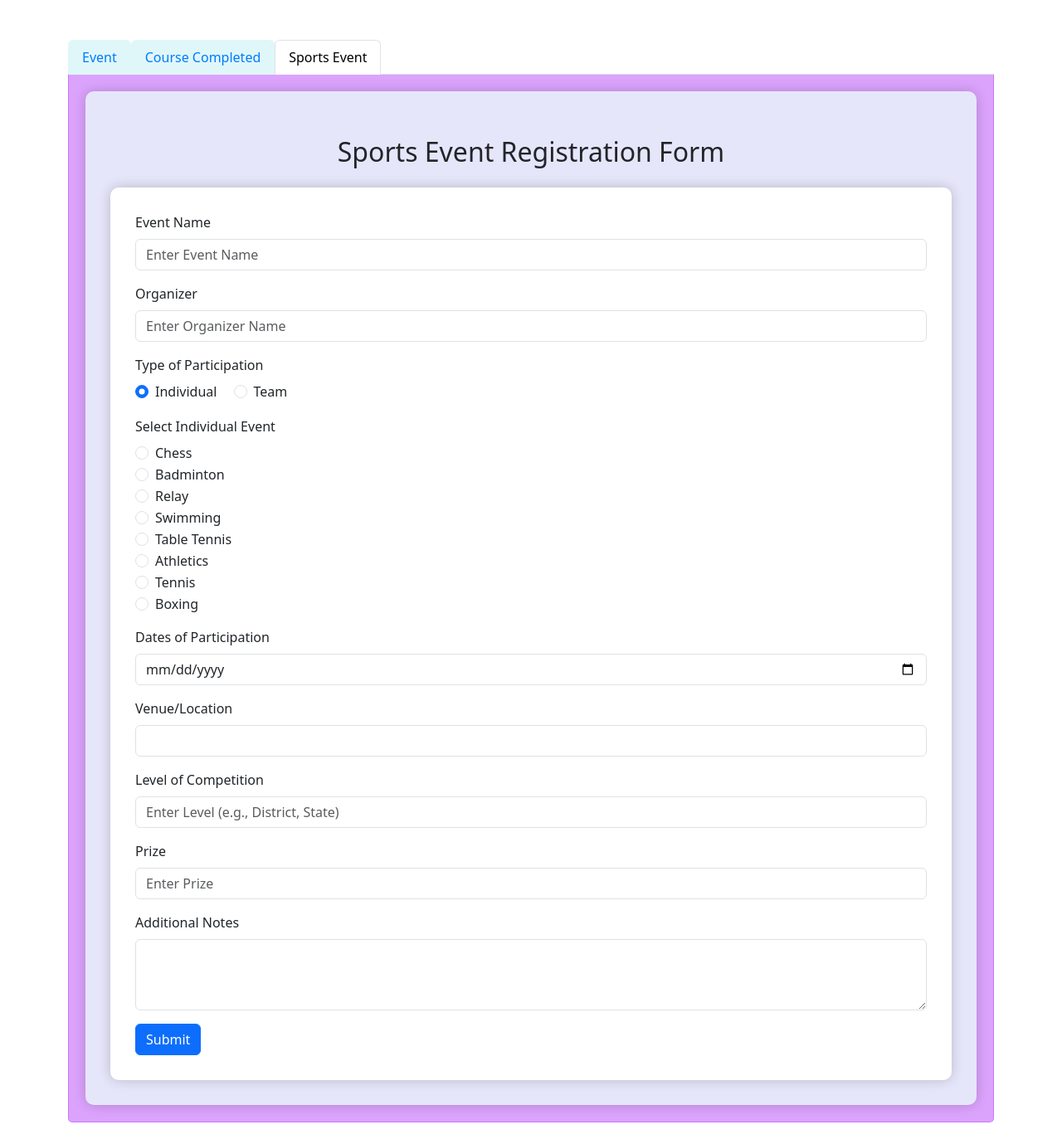
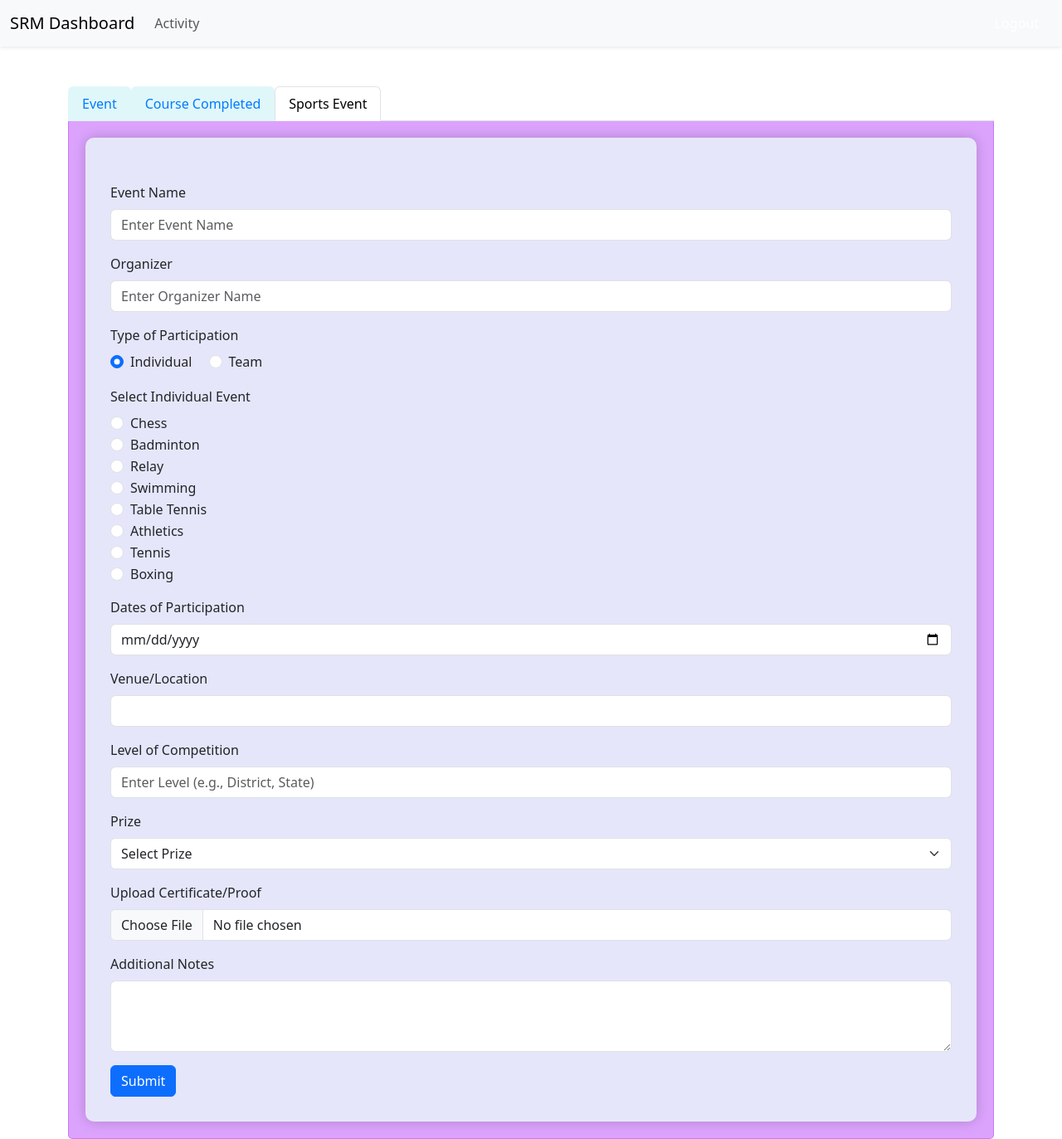
Before and after one commit to Brindhalakshmi17/mini-project, a Flask app: template templates/activity.html in a window 1280 px wide, after a click on "Sports Event". Shown: the whole page at 83% size. Run offline with Flask 3, Linux system fonts and the light colour scheme; the template is opened without the code that fills it, so the values that code supplies are empty; some libraries are stand-ins or nearby versions.

Commit message:
upd:activity page

```diff
--- a/templates/activity.html
+++ b/templates/activity.html
@@ -25,6 +25,26 @@
     </style>
 </head>
 <body>
+    <nav class="navbar navbar-expand-lg navbar-light bg-light shadow-sm">
+        <div class="container-fluid">
+          <a class="navbar-brand" href="/dashboard">SRM Dashboard</a>
+          <button class="navbar-toggler" type="button" data-bs-toggle="collapse" data-bs-target="#navbarSupportedContent" aria-controls="navbarSupportedContent" aria-expanded="false" aria-label="Toggle navigation">
+            <span class="navbar-toggler-icon"></span>
+          </button>
+          <div class="collapse navbar-collapse" id="navbarSupportedContent">
+            <ul class="navbar-nav me-auto mb-2 mb-lg-0">
+              <li class="nav-item">
+                <a class="nav-link" href="/upload_activities">Activity</a>
+              </li>
+            </ul>
+            <ul class="navbar-nav ms-auto mb-2 mb-lg-0">
+              <li class="nav-item">
+                <a class="nav-link btn btn-danger text-white px-3" href="/logout">Logout</a>
+              </li>
+            </ul>
+          </div>
+        </div>
+      </nav>
 <div class="container mt-5">
     <!-- Bootstrap Nav Tabs -->
     <ul class="nav nav-tabs" id="eventTab" role="tablist">
@@ -151,10 +171,8 @@
 
         <!-- Sports Event Registration Form -->
         <div class="tab-pane fade form-container sports-form" id="sports" role="tabpanel" aria-labelledby="sports-tab">
-            <form class="mt-4">
-                <h2 class="text-center mb-4">Sports Event Registration Form</h2>
-                <div class="form-container mx-auto">
-                    <form>
+            <form class="mt-4" method="POST" enctype="multipart/form-data" action="{{ url_for('upload_activities') }}">
+                <input type="hidden" name="formType" value="sports">
                         <!-- Event Name -->
                         <div class="mb-3">
                             <label for="eventName" class="form-label required">Event Name</label>
@@ -279,7 +297,19 @@
                         <!-- Prizes -->
                         <div class="mb-3">
                             <label for="prize" class="form-label required">Prize</label>
-                            <input type="text" class="form-control" id="prize" placeholder="Enter Prize" required>
+                            <select class="form-select" id="prize" required>
+                                <option value="">Select Prize</option>
+                                <option value="1st">1st Prize</option>
+                                <option value="2nd">2nd Prize</option>
+                                <option value="3rd">3rd Prize</option>
+                                <option value="participated">Participated</option>
+                            </select>
+                        </div>
+
+                        <!-- File Upload -->
+                        <div class="mb-3">
+                            <label for="fileUpload" class="form-label">Upload Certificate/Proof</label>
+                            <input class="form-control" type="file" id="fileUpload" accept=".pdf, .jpg, .jpeg, .png">
                         </div>
 
                         <!-- Additional Notes -->
```
